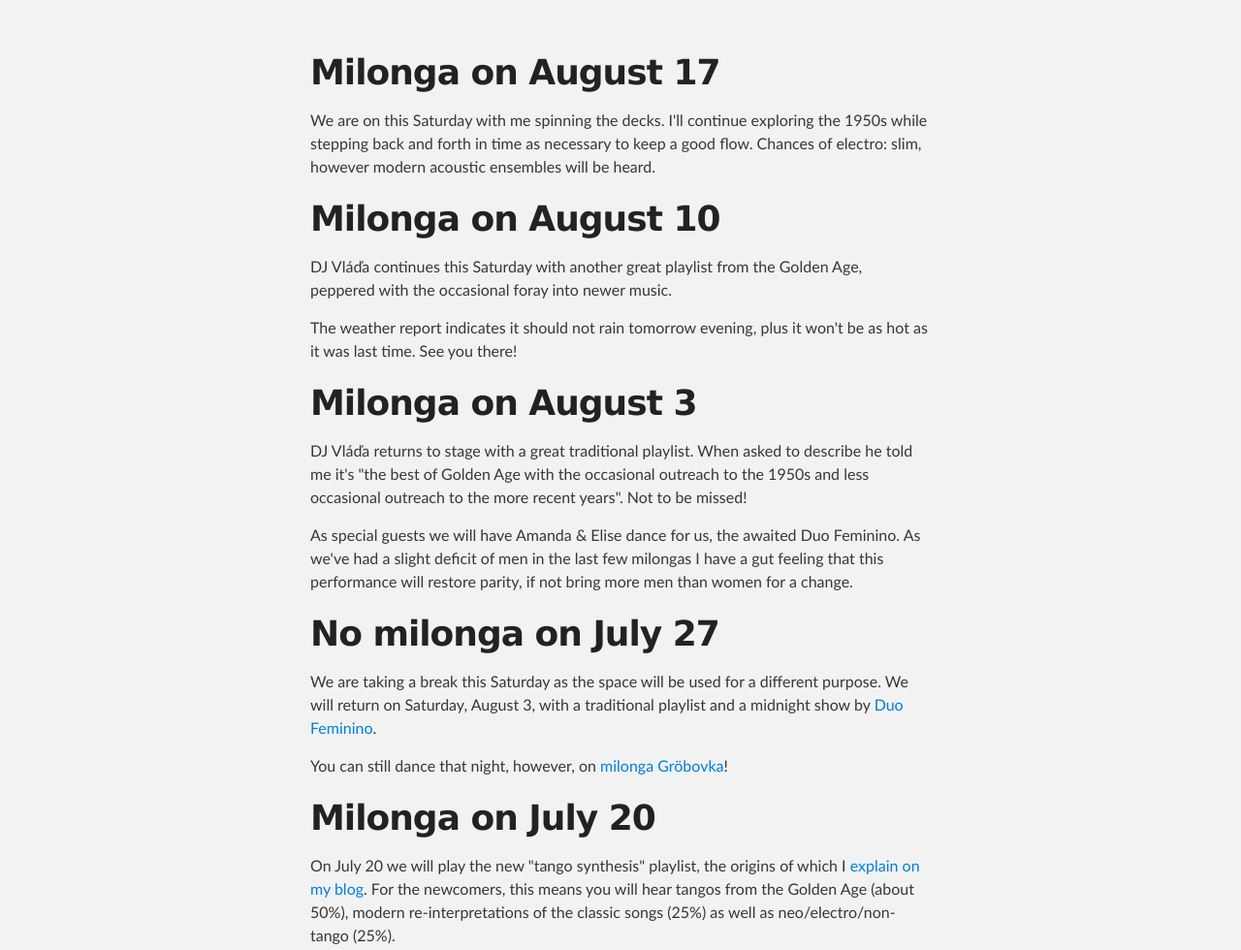
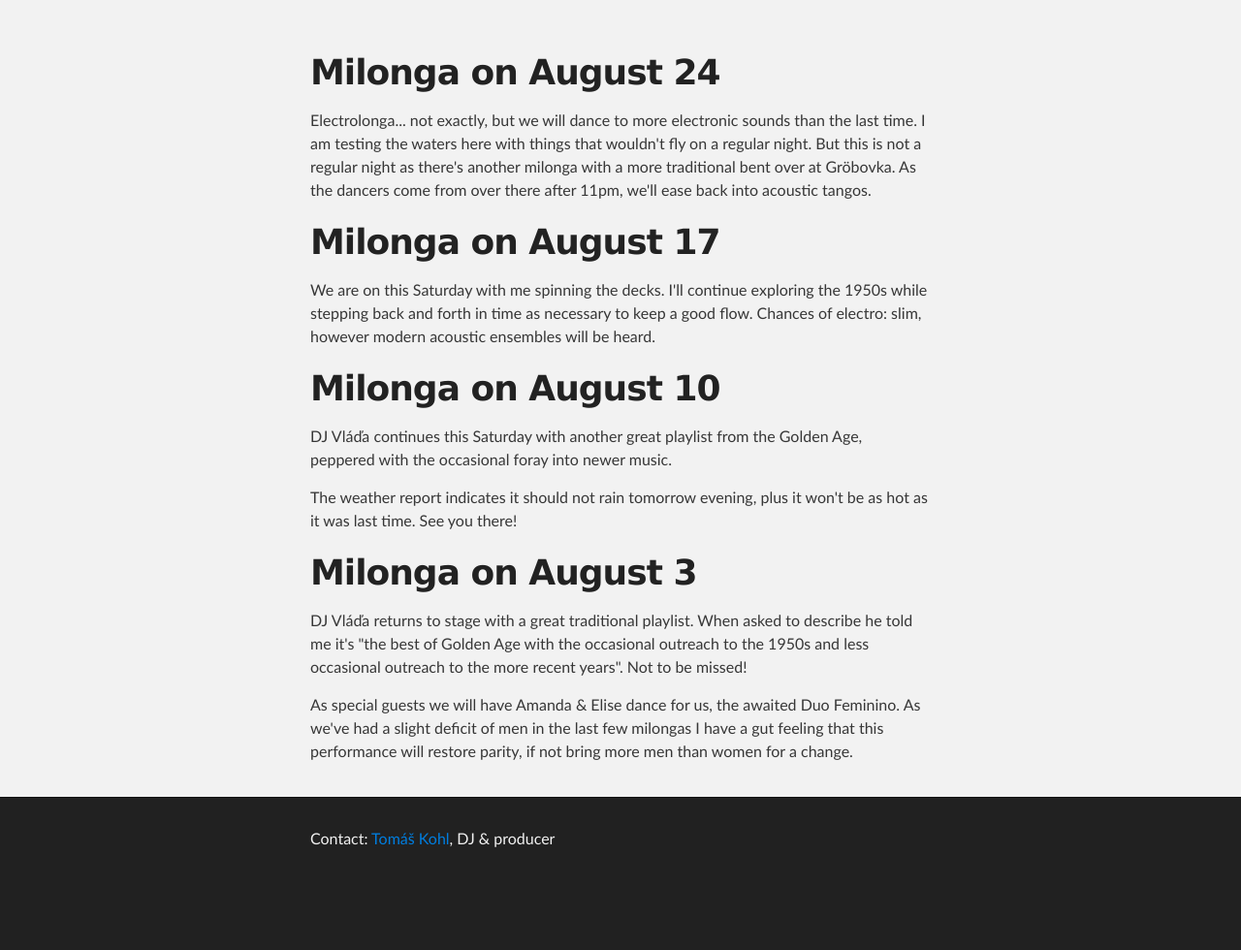
Before and after one commit to teekay/teekay.github.io, a plain HTML site: page index.html in a window 1280 px wide. Shown: the part 248-1228 px from the top of the page at 97% size. After the commit the page ends 1160 px from the top, so only its background shows below. Drawn offline with Linux system fonts and the light colour scheme.

Commit message:
Added Aug24 and removed older events - July

```diff
--- a/index.html
+++ b/index.html
@@ -26,7 +26,10 @@
     <div id="main_content_wrap" class="outer">
       <section id="main_content" class="inner">
 
-      <h1><a name="upcoming"><span class="octicon octicon-link"></span></a>Milonga on August 17</h1>
+      <h1><a name="upcoming"><span class="octicon octicon-link"></span></a>Milonga on August 24</h1>
+      <p>Electrolonga... not exactly, but we will dance to more electronic sounds than the last time. I am testing the waters here with things that wouldn't fly on a regular night. But this is not a regular night as there's another milonga with a more traditional bent over at Gröbovka. As the dancers come from over there after 11pm, we'll ease back into acoustic tangos.</p>
+
+      <h1><a name="Aug17"><span class="octicon octicon-link"></span></a>Milonga on August 17</h1>
       <p>We are on this Saturday with me spinning the decks. I'll continue exploring the 1950s while stepping back and forth in time as necessary to keep a good flow. Chances of electro: slim, however modern acoustic ensembles will be heard.</p>
 
       <h1><a name="Aug10"><span class="octicon octicon-link"></span></a>Milonga on August 10</h1>
@@ -38,14 +41,6 @@
       <p>DJ Vláďa returns to stage with a great traditional playlist. When asked to describe he told me it's "the best of Golden Age with the occasional outreach to the 1950s and less occasional outreach to the more recent years". Not to be missed!</p>
       <p>As special guests we will have Amanda & Elise dance for us, the awaited Duo Feminino. As we've had a slight deficit of men in the last few milongas I have a gut feeling that this performance will restore parity, if not bring more  men than women for a change.</p>
 
-      <h1><a name="outage" class="anchor" href="#outage"><span class="octicon octicon-link"></span></a>No milonga on July 27</h1>
-      <p>We are taking a break this Saturday as the space will be used for a different purpose. We will return on Saturday, August 3, with a traditional playlist and a midnight show by <a href="http://www.buenosairestango.cz/cs/akce_cs/workshop-s-elise-amandou">Duo Feminino</a>.</p>
-      <p>You can still dance that night, however, on <a href="http://www.tangoinprague.eu/">milonga Gröbovka</a>!</p>
-
-        <h1>
-<a name="milonga-on-july-20" class="anchor" href="#milonga-on-july-20"><span class="octicon octicon-link"></span></a>Milonga on July 20</h1>
-
-<p>On July 20 we will play the new "tango synthesis" playlist, the origins of which I <a href="http://tangodjnotes.com/blog/2013/7/searching-for-the-right-alt-milonga-format">explain on my blog</a>. For the newcomers, this means you will hear tangos from the Golden Age (about 50%), modern re-interpretations of the classic songs (25%) as well as neo/electro/non-tango (25%).</p>
       </section>
     </div>
 
```
